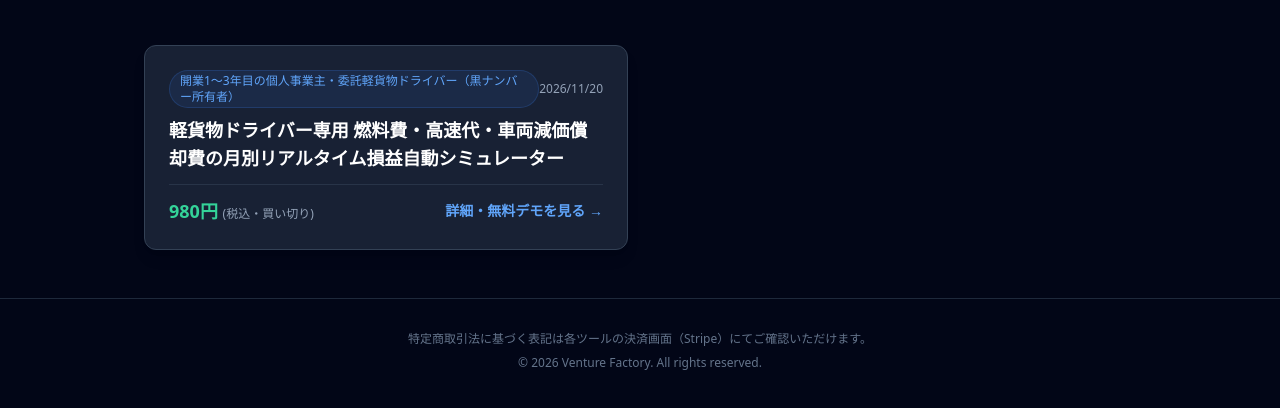
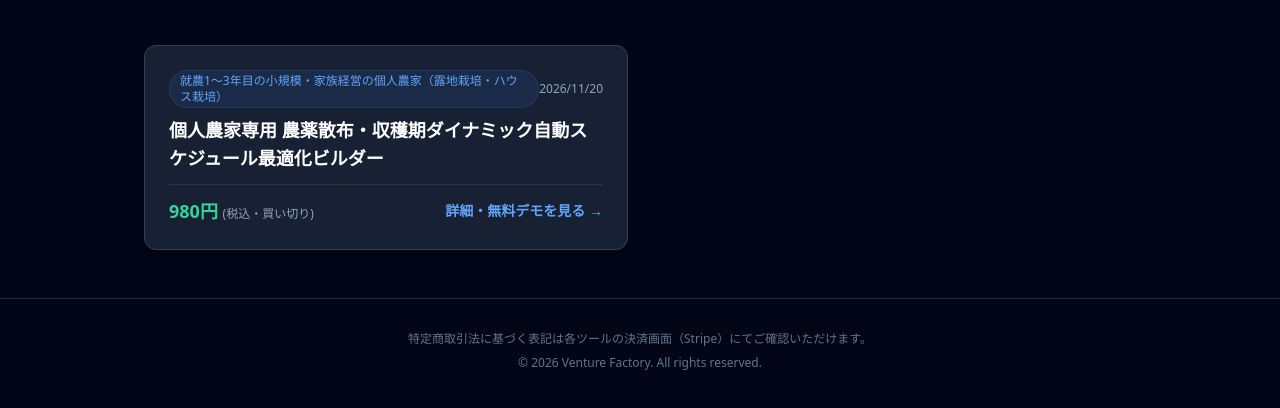
Before and after one commit to deguchry112445-cell/ai-venture-factory, a plain HTML site: page index.html in a window 1280 px wide. Shown: the part 216-624 px from the top of the page. Drawn offline with nearby package versions, Linux system fonts and the light colour scheme.

Commit message:
Update store index.html

```diff
--- a/index.html
+++ b/index.html
@@ -21,12 +21,12 @@
     </div>
     <div class="grid md:grid-cols-2 gap-6">
 
-  <a href="https://deguchry112445-cell.github.io/ai-venture-factory/20261120232549_project/" class="block bg-slate-800/80 border border-slate-700 hover:border-blue-500 rounded-xl p-6 transition shadow-lg">
+  <a href="https://deguchry112445-cell.github.io/ai-venture-factory/20261120234020_project/" class="block bg-slate-800/80 border border-slate-700 hover:border-blue-500 rounded-xl p-6 transition shadow-lg">
     <div class="flex items-center justify-between text-xs text-slate-400 mb-2">
-      <span class="bg-blue-500/10 text-blue-400 border border-blue-500/20 px-2.5 py-0.5 rounded-full font-medium">開業1〜3年目の個人事業主・委託軽貨物ドライバー（黒ナンバー所有者）</span>
+      <span class="bg-blue-500/10 text-blue-400 border border-blue-500/20 px-2.5 py-0.5 rounded-full font-medium">就農1〜3年目の小規模・家族経営の個人農家（露地栽培・ハウス栽培）</span>
       <span>2026/11/20</span>
     </div>
-    <h2 class="text-lg font-bold text-white mb-3">軽貨物ドライバー専用 燃料費・高速代・車両減価償却費の月別リアルタイム損益自動シミュレーター</h2>
+    <h2 class="text-lg font-bold text-white mb-3">個人農家専用 農薬散布・収穫期ダイナミック自動スケジュール最適化ビルダー</h2>
     <div class="flex items-center justify-between pt-3 border-t border-slate-700/60">
       <span class="text-emerald-400 font-bold text-lg">980円 <span class="text-xs text-slate-400 font-normal">(税込・買い切り)</span></span>
       <span class="text-sm text-blue-400 font-semibold">詳細・無料デモを見る →</span>
```
